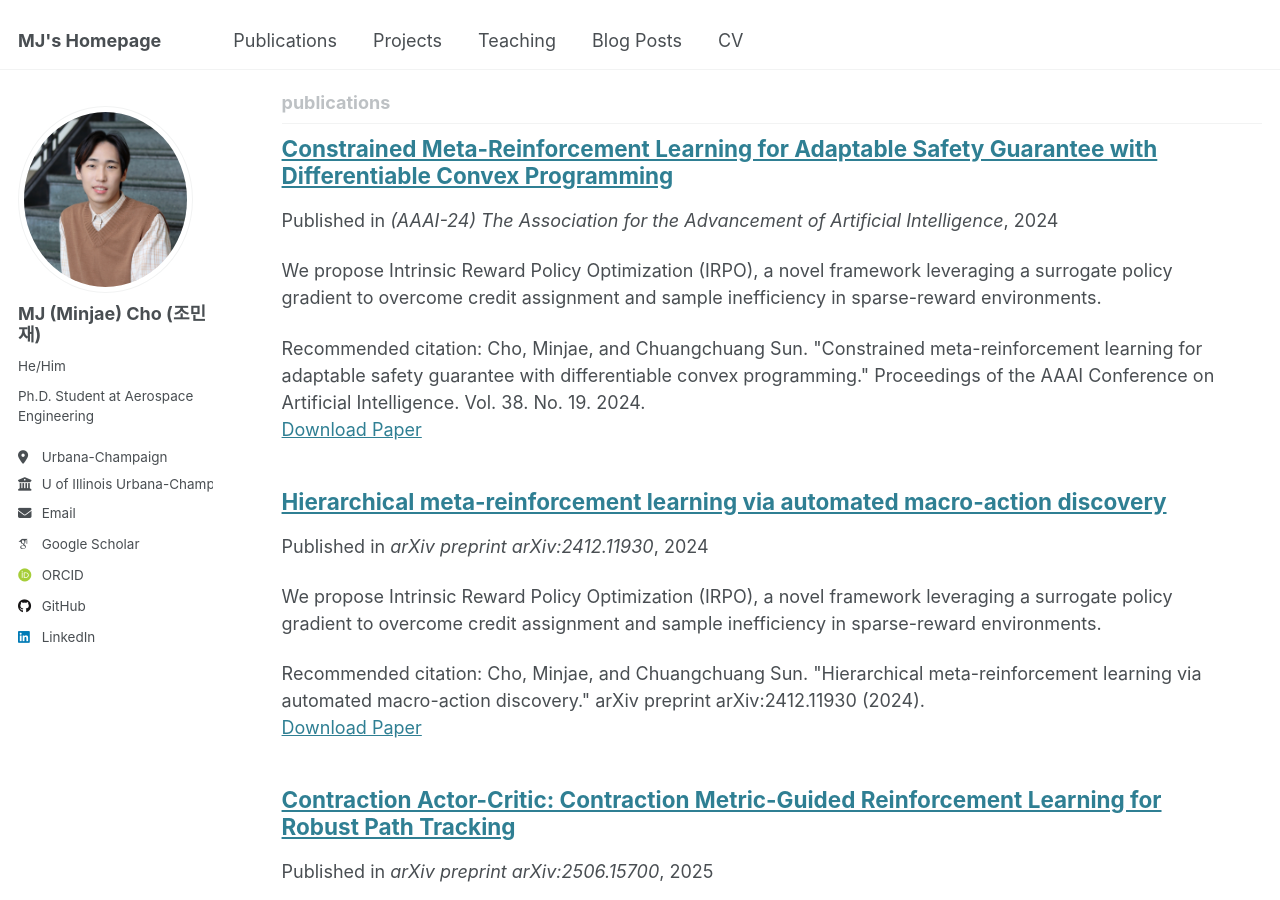
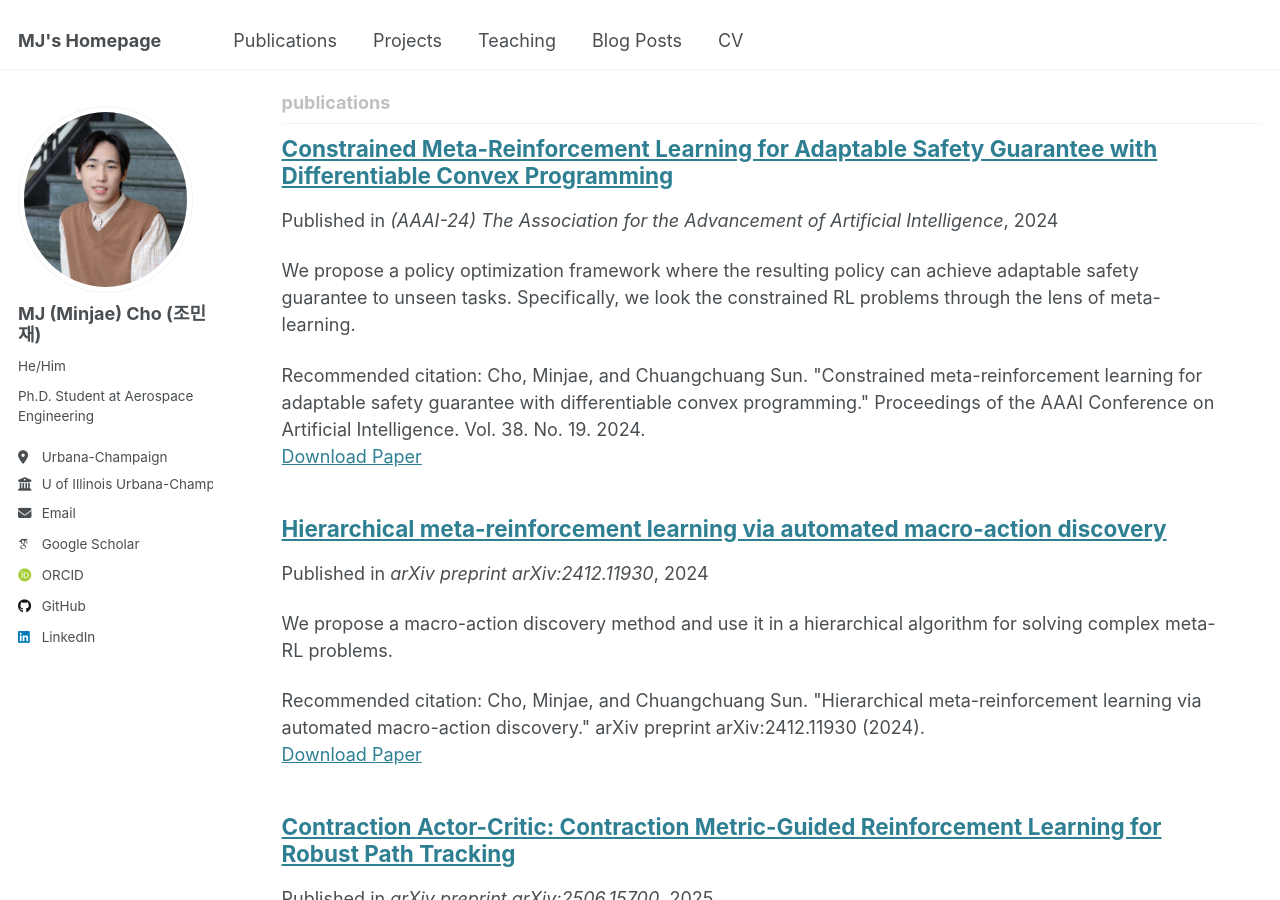
Before and after one commit to Mgineer117/Mgineer117.github.io, a Jekyll site: the page built from _pages/collection-archive.html, in a window 1280 px wide and 900 px high, scrolled down 584 px. Built offline with Jekyll 4.4.1, drawn with Linux system fonts in a browser that asks for light colours; some web fonts are replaced.

Commit message:
Oublication profile has been updated

```diff
--- a/_publications/2024-03-24-META_CPO.md
+++ b/_publications/2024-03-24-META_CPO.md
@@ -7,7 +7,7 @@ paperurl: 'https://ojs.aaai.org/index.php/AAAI/article/view/30088/31916'
 codeurl: 'https://github.com/Mgineer117/Meta-CPO'
 date: 2024-03-24
 teaser: '/files/META_CPO/Meta_CPO.gif'
-excerpt: 'We propose Intrinsic Reward Policy Optimization (IRPO), a novel framework leveraging a surrogate policy gradient to overcome credit assignment and sample inefficiency in sparse-reward environments.'
+excerpt: 'We propose a policy optimization framework where the resulting policy can achieve adaptable safety guarantee to unseen tasks. Specifically, we look the constrained RL problems through the lens of meta-learning.'
 permalink: /publication/2024-03-24-META_CPO
 tags:
   - Safe RL
--- a/_publications/2024-12-16-HIMETA.md
+++ b/_publications/2024-12-16-HIMETA.md
@@ -7,7 +7,7 @@ paperurl: 'https://arxiv.org/pdf/2412.11930?'
 codeurl: 'https://github.com/Mgineer117/himeta'
 date: 2024-12-16
 teaser: '/files/HIMETA/himeta.gif'
-excerpt: 'We propose Intrinsic Reward Policy Optimization (IRPO), a novel framework leveraging a surrogate policy gradient to overcome credit assignment and sample inefficiency in sparse-reward environments.'
+excerpt: 'We propose a macro-action discovery method and use it in a hierarchical algorithm for solving complex meta-RL problems.'
 permalink: /publication/2024-12-16-HIMETA
 tags:
   - Meta-RL
```
